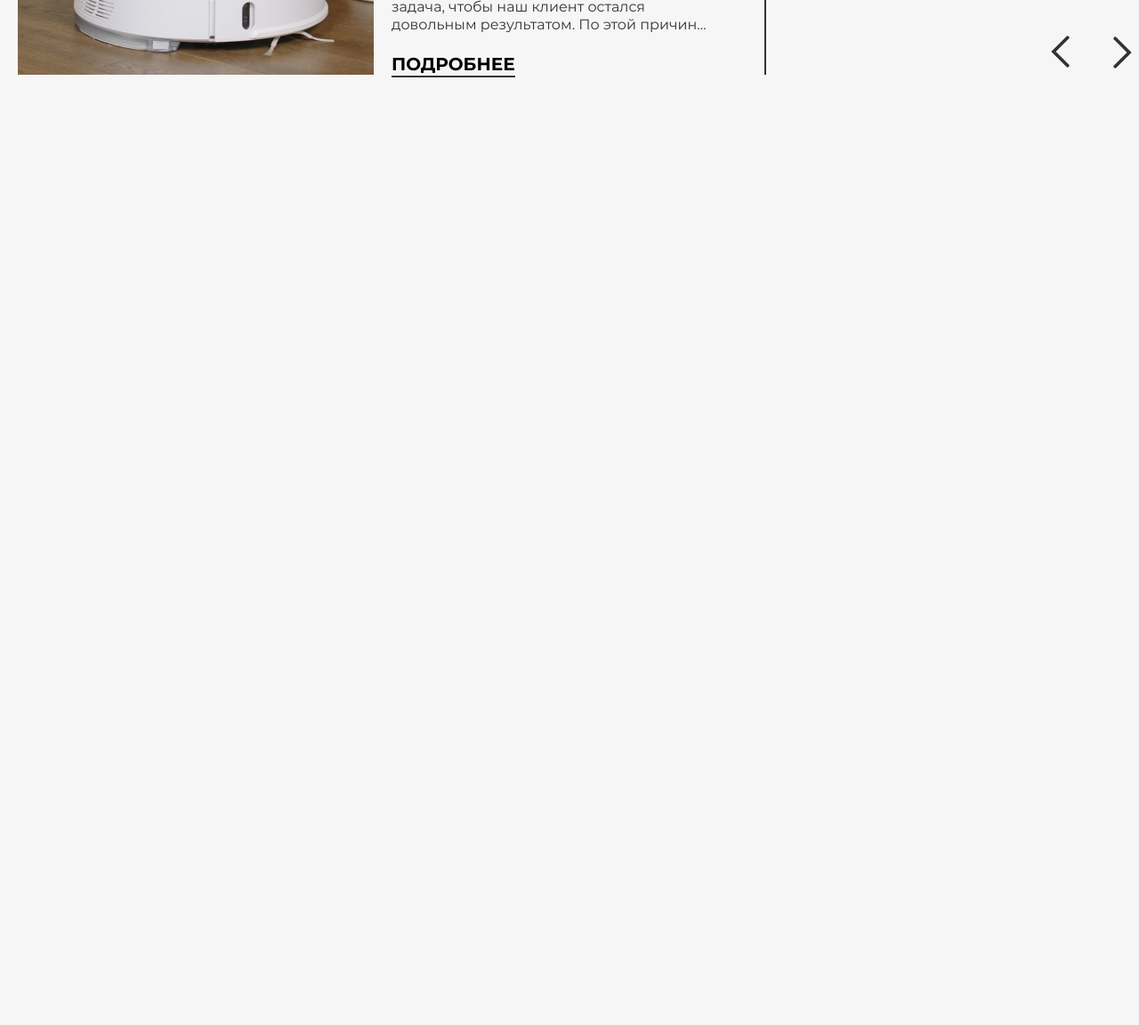
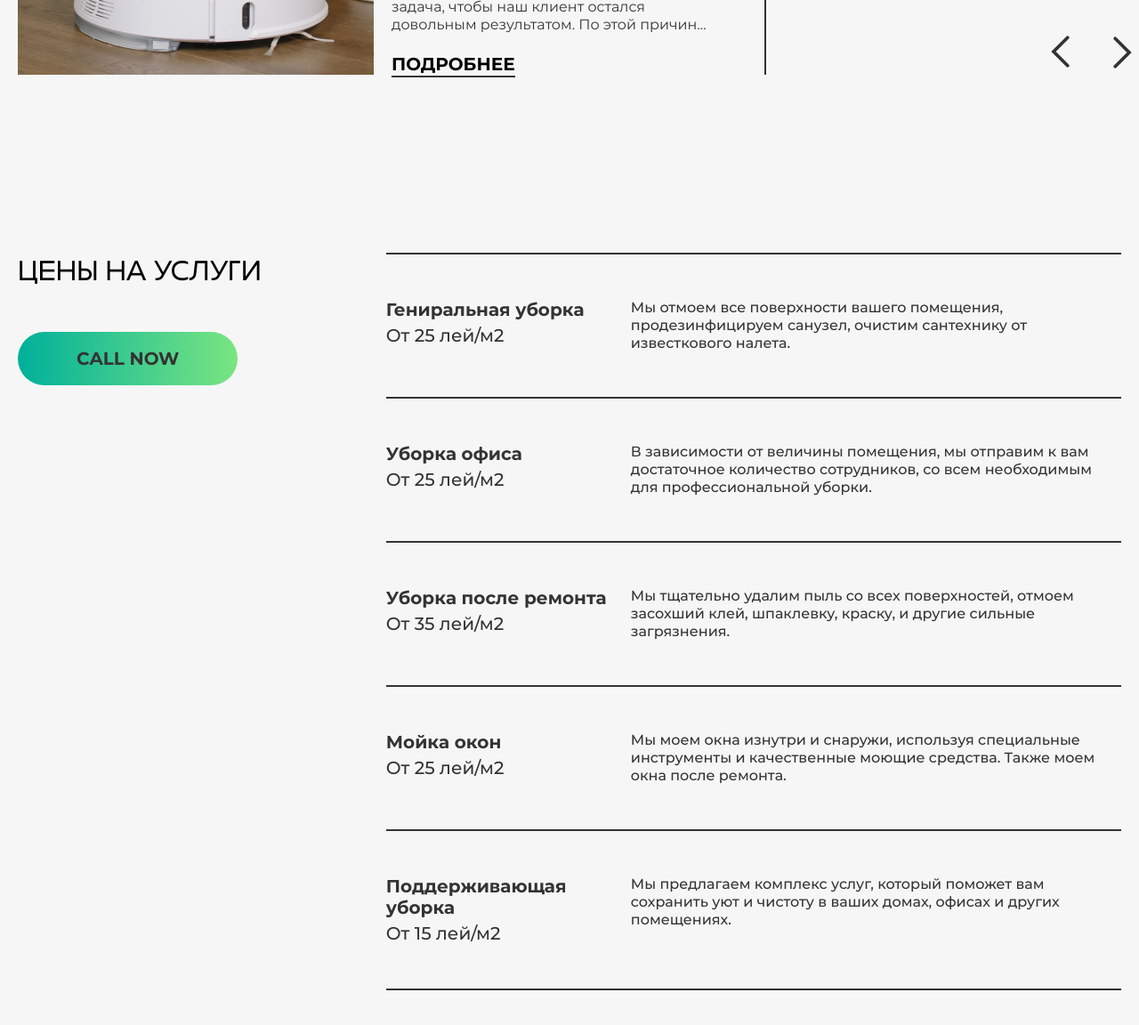
Before and after one commit to colocolov/cleaning, a website: page cleaning/index.html in a window 1280 px wide. Shown: the part 1535-2687 px from the top of the page at 89% size. Before the commit the page ends 1819 px from the top, so only its background shows below. Drawn offline with Linux system fonts and the light colour scheme.

Commit message:
add section prices

```diff
--- /dev/null
+++ b/#src/sass/components/_prices.sass
@@ -0,0 +1,36 @@
+.prices
+  margin-bottom: 200px
+  &__container
+    display: flex
+    align-items: flex-start
+  &__left
+    flex-shrink: 0
+  &__head
+    margin-bottom: 50px
+  &__btn
+    display: inline-block
+    text-transform: uppercase
+    @include font(700, 20, 24)
+  &__right
+    margin-left: 140px
+  &__list
+  &__item
+    display: flex
+    align-items: flex-start
+    padding-top: 50px
+    padding-bottom: 50px
+    border-bottom: 2px solid $text
+    &:first-child
+      border-top: 2px solid $text
+
+  &__service
+    flex-shrink: 0
+    width: 252px
+    margin-right: 23px
+    &-title
+      margin-bottom: 5px
+      @include font(700, 20, 24)
+    &-price
+      @include font(500, 20, 24)
+  &__descr
+    @include font(500, 16, 20)
--- a/#src/sass/style.sass
+++ b/#src/sass/style.sass
@@ -16,6 +16,7 @@
 @import 'components/menu'
 @import 'components/main__video'
 @import 'components/about'
+@import 'components/prices'
 // подключение стилей главного слайдера
 // @import 'components/main-slider'
 // подключение стилей верхнего меню
--- a/cleaning/index.html
+++ b/cleaning/index.html
@@ -160,6 +160,69 @@
     </div>
   </div>
 </section>
+ <section class="prices">
+  <div class="container prices__container">
+    <div class="prices__left">
+      <h2 class="heading prices__head">Цены на услуги</h2>
+      <a href="tel:+37368557768" class="btn-reset btn prices__btn">Call now</a>
+    </div>
+    <div class="prices__right">
+      <ul class="prices__list">
+        <li class="prices__item">
+          <div class="prices__service">
+            <h3 class="prices__service-title">Гениральная уборка</h3>
+            <span class="prices__service-price">От 25 лей/м2</span>
+          </div>
+          <div class="prices__descr">
+            Мы отмоем все поверхности вашего помещения, продезинфицируем
+            санузел, очистим сантехнику от известкового налета.
+          </div>
+        </li>
+        <li class="prices__item">
+          <div class="prices__service">
+            <h3 class="prices__service-title">Уборка офиса</h3>
+            <span class="prices__service-price">От 25 лей/м2</span>
+          </div>
+          <div class="prices__descr">
+            В зависимости от величины помещения, мы отправим к вам достаточное
+            количество сотрудников, со всем необходимым для профессиональной
+            уборки.
+          </div>
+        </li>
+        <li class="prices__item">
+          <div class="prices__service">
+            <h3 class="prices__service-title">Уборка после ремонта</h3>
+            <span class="prices__service-price">От 35 лей/м2</span>
+          </div>
+          <div class="prices__descr">
+            Мы тщательно удалим пыль со всех поверхностей, отмоем засохший клей,
+            шпаклевку, краску, и другие сильные загрязнения.
+          </div>
+        </li>
+        <li class="prices__item">
+          <div class="prices__service">
+            <h3 class="prices__service-title">Мойка окон</h3>
+            <span class="prices__service-price">От 25 лей/м2</span>
+          </div>
+          <div class="prices__descr">
+            Мы моем окна изнутри и снаружи, используя специальные инструменты и
+            качественные моющие средства. Также моем окна после ремонта.
+          </div>
+        </li>
+        <li class="prices__item">
+          <div class="prices__service">
+            <h3 class="prices__service-title">Поддерживающая уборка</h3>
+            <span class="prices__service-price">От 15 лей/м2</span>
+          </div>
+          <div class="prices__descr">
+            Мы предлагаем комплекс услуг, который поможет вам сохранить уют и
+            чистоту в ваших домах, офисах и других помещениях.
+          </div>
+        </li>
+      </ul>
+    </div>
+  </div>
+</section>
 
 
       <main class="main"></main>
```
Also changed, not shown: #src/html/_prices.html (added, +63 -0 lines), #src/index.html (+1 -1 lines), cleaning/css/style.css, 1 other file.
